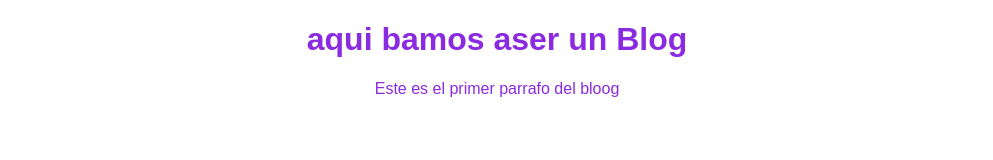
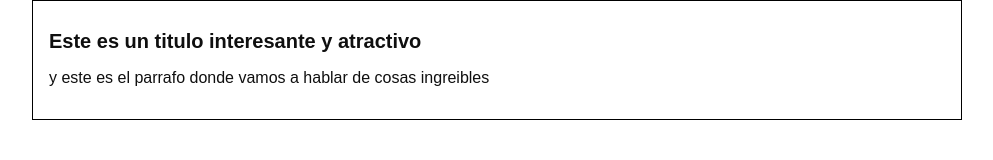
Before and after one commit to edgarunipacifico/hyperblog, a plain HTML site: page index.html in a window 1280 px wide. Shown: the whole page, without its empty margins (143-1136 px from the left). Drawn offline with Linux system fonts and the light colour scheme.

Commit message:
comt al master de blog el comi mas reciente

```diff
--- a/estilo.css
+++ b/estilo.css
@@ -1,5 +1,18 @@
 body{
     text-align: center;
     font-family: Arial, Helvetica, sans-serif;
-    color: blueviolet;
+    color: rgb(15, 15, 15);
+    font-size: 16px;
+    margin: 0;
+    padding: 0;
 }
+#container{
+    width: 70%;
+    padding: 1rem;
+    text-align: left;
+    border:  1px solid #000;
+    margin: 0 auto;
+}
+#container h1{
+    font-size: 20px;
+}
--- a/index.html
+++ b/index.html
@@ -7,7 +7,12 @@
     <link rel="stylesheet" href="estilo.css">
 </head>
 <body>
-<h1>aqui bamos aser un Blog</h1>
-<p>Este es el primer parrafo del bloog</p>
+    <div id="container">
+
+        <h1>Este es un titulo interesante  y atractivo </h1>
+
+        <p>y este es el parrafo donde vamos a hablar de cosas ingreibles</p>
+
+    </div>
 </body>
 </html>
```
